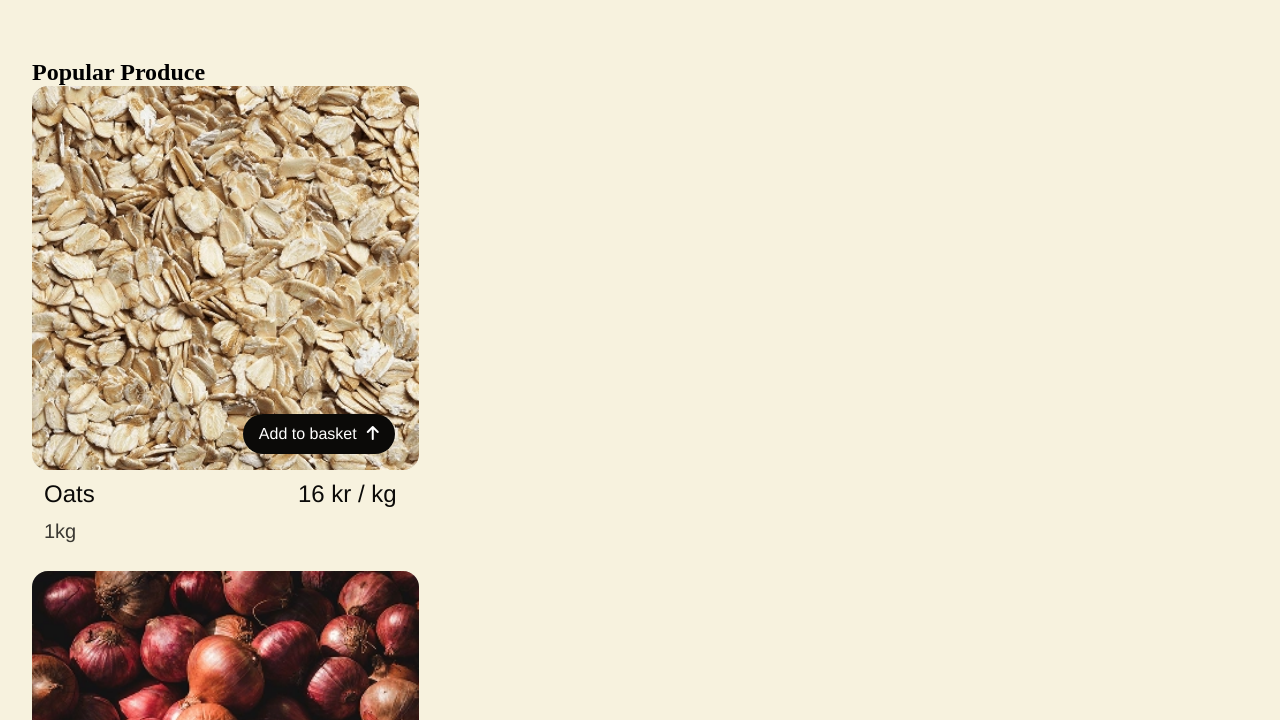
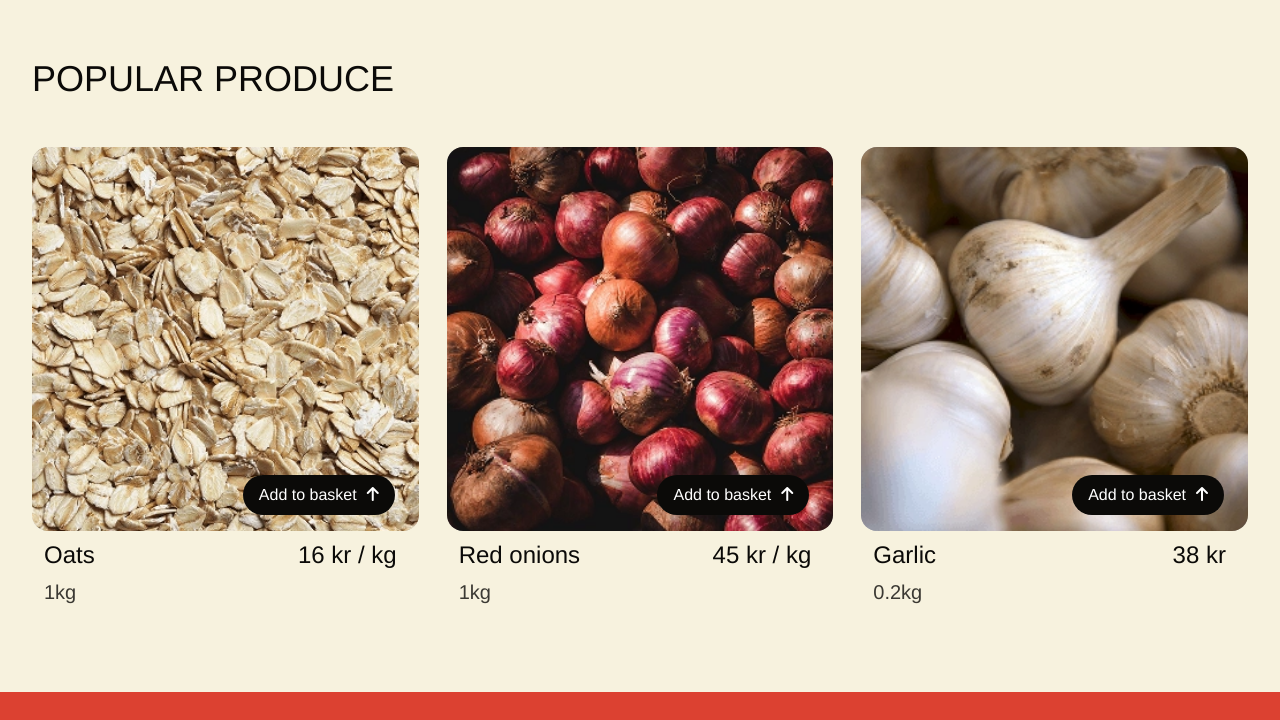
Before and after one commit to Clockert/eksamen, a website: page index.html in a window 1280 px wide. Shown: the part 2500-3220 px from the top of the page. Drawn offline with nearby package versions, Linux system fonts and the light colour scheme; a web font is replaced by a local one.

Commit message:
added stylesheet

```diff
--- a/index.html
+++ b/index.html
@@ -9,6 +9,7 @@
     <link rel="stylesheet" href="Styles/index.css" />
     <link rel="stylesheet" href="Styles/footer.css" />
     <link rel="stylesheet" href="Styles/produce.css" />
+    <link rel="stylesheet" href="Styles/popular-produce.css" />
     <link
       rel="stylesheet"
       href="https://cdnjs.cloudflare.com/ajax/libs/font-awesome/6.4.0/css/all.min.css"
```
Also changed, not shown: product-detail.html (+1 -0 lines).
